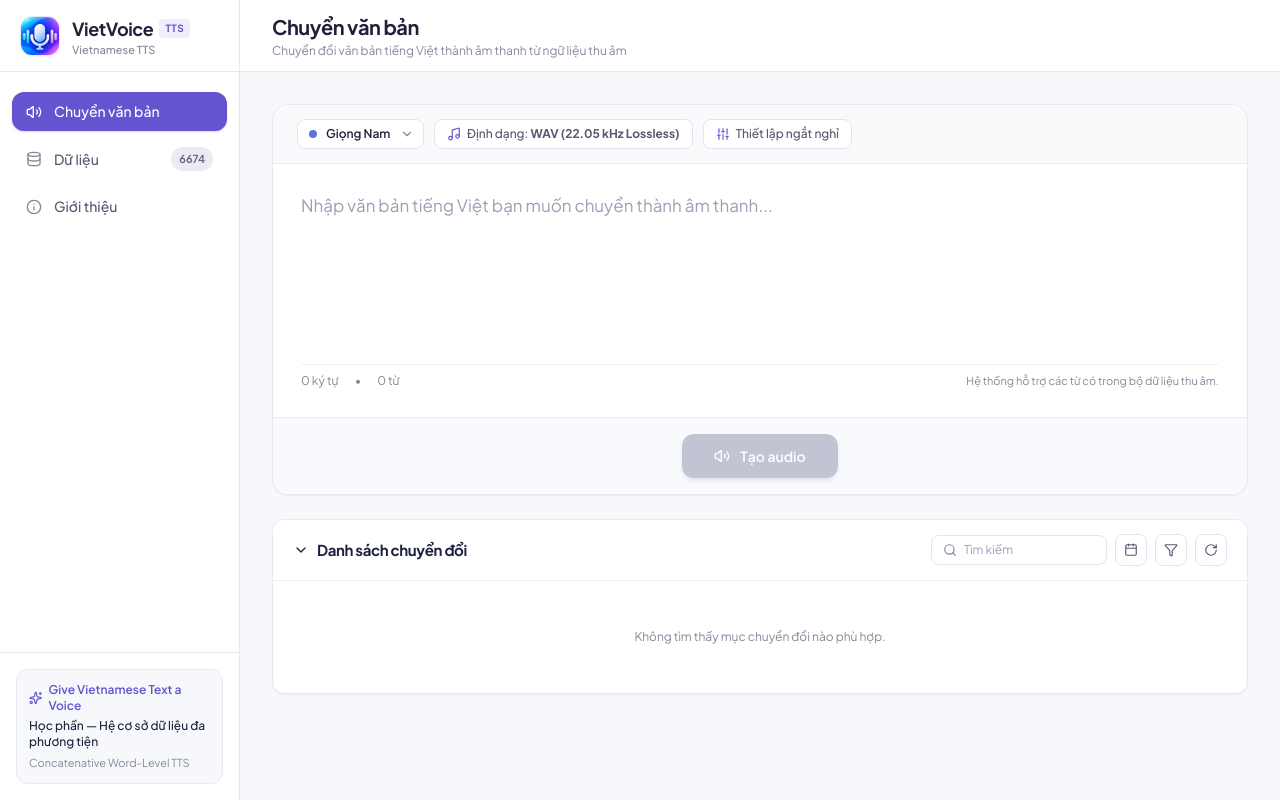
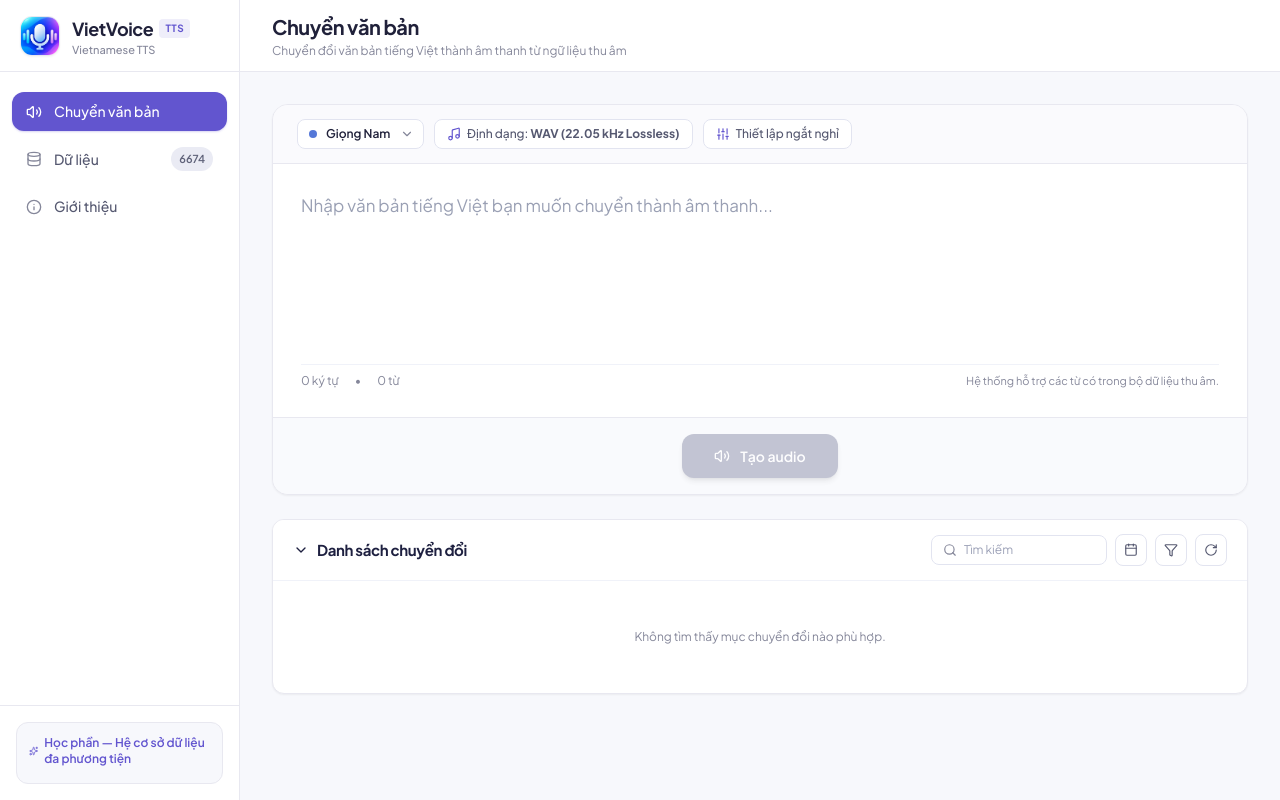
Before and after one commit to NhuYtech/VietVoice, a React (Vite) app: page / in a window 1280 px wide. Built offline with nearby package versions, Linux system fonts and the light colour scheme.

Commit message:
chore(sidebar): simplify footer card text

```diff
--- a/src/components/Sidebar.tsx
+++ b/src/components/Sidebar.tsx
@@ -93,10 +93,8 @@ export const Sidebar: React.FC<SidebarProps> = ({ currentTab, onSelectTab, corpu
         <div className="rounded-xl bg-[#F7F8FC] border border-[#E8E8F0] p-3 text-left">
           <div className="flex items-center gap-1.5 text-xs font-semibold text-[#6255CF] mb-1">
             <Sparkles className="w-3.5 h-3.5" />
-            <span>Give Vietnamese Text a Voice</span>
+            <span>Học phần — Hệ cơ sở dữ liệu đa phương tiện</span>
           </div>
-          <p className="text-xs font-medium text-[#20213A] leading-snug">Học phần — Hệ cơ sở dữ liệu đa phương tiện</p>
-          <p className="text-[11px] text-[#85879A] mt-1">Concatenative Word-Level TTS</p>
         </div>
       </div>
     </aside>
```
